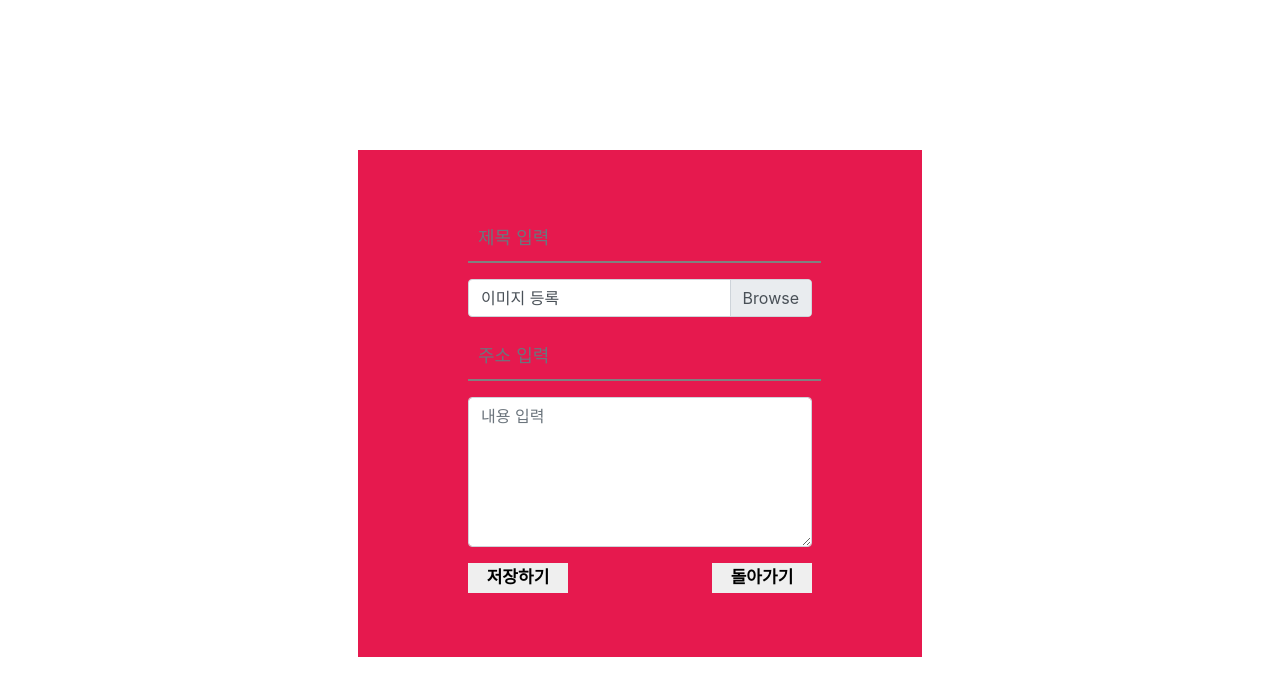
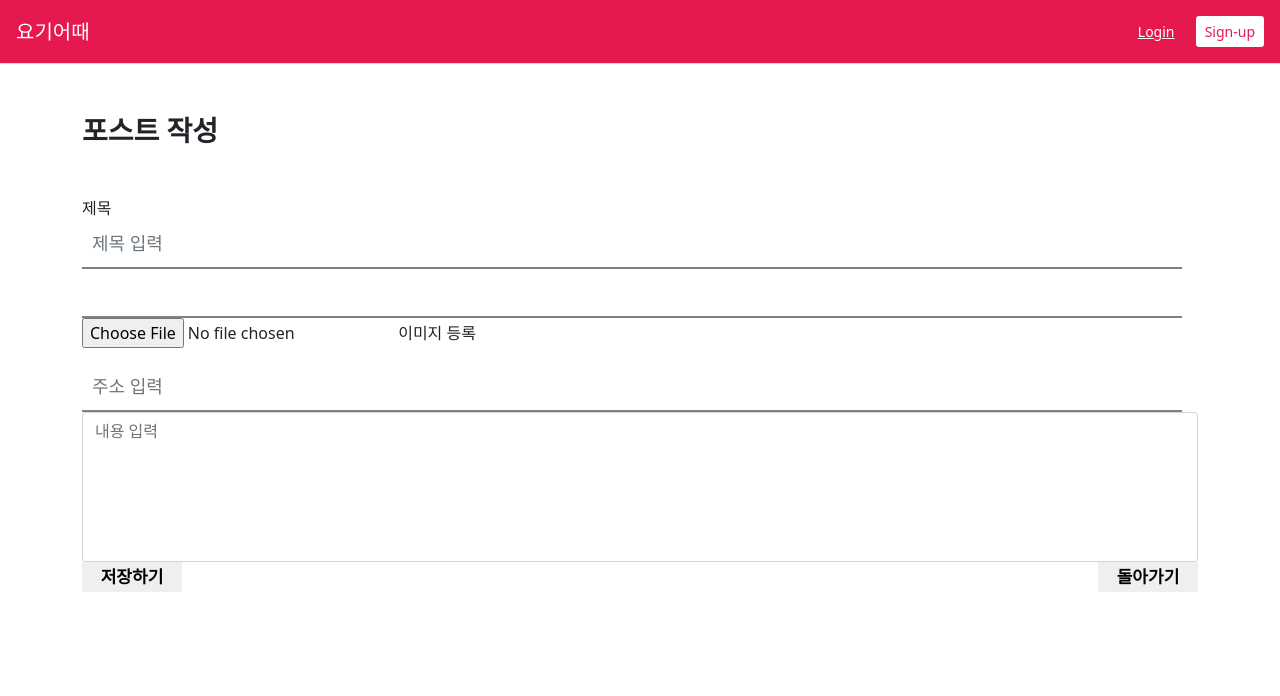
Before and after one commit to inno-1/yogi-eoddae, a Flask app: page /posting in a window 1280 px wide. Shown: the top 696 px of the page. Run offline with Flask 2, Linux system fonts and the light colour scheme; some libraries are stand-ins or nearby versions; some web fonts are replaced.

Commit message:
게시글 작성 페이지 수정중

```diff
--- a/app.py
+++ b/app.py
@@ -39,44 +39,24 @@ def token_request():
     except jwt.ExpiredSignatureError:
         cur_status = 2
     except jwt.exceptions.DecodeError:
-        curstatus = 3
+        cur_status = 3
 
     return cur_status, cur_id
 
 # [안웅기] HTML 페이지 렌더링
 @app.route('/')
 def home():
-
-    postList = list(db.posts.find({}, {"_id":False}))
-
     cur_status, cur_id = token_request()
 
     result = {'status': cur_status}
-    posts = load_posts()
+    post_list = load_posts()
 
-    if len(posts) > 0:
-        result['posts'] = posts
-        result['MAP_CLIENT_ID'] = MAP_CLIENT_ID
+    if len(post_list) > 0:
+        result['posts'] = post_list
 
-    headers = {
-        "X-NCP-APIGW-API-KEY-ID": MAP_CLIENT_ID,
-        "X-NCP-APIGW-API-KEY": MAP_CLIENT_SECRET_KEY
-    }
+    result['MAP_CLIENT_ID'] = MAP_CLIENT_ID
 
-    for post in posts:
-        r = requests.get(f"https://naveropenapi.apigw.ntruss.com/map-geocode/v2/geocode?query={post['location']}",
-                         headers=headers)
-        response = r.json()
-
-        if response["status"] == "OK":
-            if len(response["addresses"]) > 0:
-                x = float(response["addresses"][0]["x"])
-                y = float(response["addresses"][0]["y"])
-                post['point'] = {'x': x, 'y': y}
-            else:
-                print("좌표를 찾지 못했습니다")
-
-    return render_template('index.html', result=result, postList=postList)
+    return render_template('index.html', result=result)
 
 @app.route('/login')
 def login():
@@ -90,14 +70,14 @@ def register():
 
 @app.route('/posting')
 def posting():
-    return render_template('posting.html')
+    cur_status, cur_user_id = token_request()
+    result = {'status': cur_status}
+    return render_template('posting.html', result=result)
 
 @app.route('/detail/<post_id>')
 def detail(post_id):
     token_receive = request.cookies.get('mytoken')
     cur_status, cur_user_id = token_request()
-
-    postList = list(db.posts.find({}, {"_id": False}))
 
     result = {'status' : cur_status, 'user_id' : cur_user_id}
     review_list = list(db.reviews.find({'post_id' : int(post_id)}))
@@ -105,7 +85,11 @@ def detail(post_id):
         review['date'] = review['date'].strftime("%Y-%m-%d %H:%M")
         review['_id'] = str(review['_id'])
 
-    return render_template('detail.html', reviews=review_list, result=result, postList=postList)
+    post_list = load_posts()
+    if len(post_list) > 0:
+        result['posts'] = post_list
+
+    return render_template('detail.html', reviews=review_list, result=result)
 
 # [안웅기] 로그인을 위한 API
 
@@ -306,8 +290,23 @@ def save_posting():
         'file': 'https://yogi-eoddae-bucket.s3.ap-northeast-2.amazonaws.com/' + filename,
         'view': 0,
         'recommand': 0
+    }
 
+    # [양명규] 입력한 주소를 x,y 좌표로 변환
+    headers = {
+        "X-NCP-APIGW-API-KEY-ID": MAP_CLIENT_ID,
+        "X-NCP-APIGW-API-KEY": MAP_CLIENT_SECRET_KEY
     }
+
+    r = requests.get(f"https://naveropenapi.apigw.ntruss.com/map-geocode/v2/geocode?query={location_receive}", headers=headers)
+    response = r.json()
+
+    if response["status"] == "OK":
+        if len(response["addresses"]) > 0:
+            x = float(response["addresses"][0]["x"])
+            y = float(response["addresses"][0]["y"])
+            doc['point'] = {'x': x, 'y': y}
+
     db.posts.insert_one(doc)
     return jsonify({'msg': '저장 완료!'})
 
--- /dev/null
+++ b/static/js/posting.js
@@ -0,0 +1,26 @@
+function posting() {
+    let title = $('#title').val()
+    let content = $('#content').val()
+    let location = $('#location').val()
+
+    let file = $('#file')[0].files[0]
+    let form_data = new FormData()
+
+    form_data.append("file_give", file)
+    form_data.append("title_give", title)
+    form_data.append("content_give", content)
+    form_data.append("location_give", location)
+
+    $.ajax({
+        type: "POST",
+        url: "/api/post",
+        data: form_data,
+        cache: false,
+        contentType: false,
+        processData: false,
+        success: function (response) {
+            alert(response["msg"])
+            window.location.href = '/'
+        }
+    })
+}
--- a/templates/map.html
+++ b/templates/map.html
@@ -11,6 +11,7 @@
 <script type="text/javascript">
     $(document).ready(function () {
 
+        // 초기 지도 위치 동작구 가운데 쯤인 상도역 좌표로 지정
         let map = new naver.maps.Map('map', {
             center: new naver.maps.LatLng(37.503072, 126.947753),
             zoom: 13,
--- a/templates/posting.html
+++ b/templates/posting.html
@@ -1,50 +1,35 @@
 <!doctype html>
-<html lang="en">
+<html lang="ko">
 
 <head>
     <!-- Required meta tags -->
     <meta charset="utf-8">
+    <meta http-equiv="X-UA-Compatible" content="IE=edge">
     <meta name="viewport" content="width=device-width, initial-scale=1, shrink-to-fit=no">
-    <!-- Bootstrap CSS -->
-    <link rel="stylesheet" href="https://maxcdn.bootstrapcdn.com/bootstrap/4.0.0/css/bootstrap.min.css"
-          integrity="sha384-Gn5384xqQ1aoWXA+058RXPxPg6fy4IWvTNh0E263XmFcJlSAwiGgFAW/dAiS6JXm" crossorigin="anonymous">
-    <!-- Optional JavaScript -->
-    <!-- jQuery first, then Popper.js, then Bootstrap JS -->
+
+    <link href='{{ url_for("static", filename="css/reset.css") }}' rel="stylesheet">
+    <link href='{{ url_for("static", filename="css/common.css") }}' rel="stylesheet">
+
+    <link href="https://cdn.jsdelivr.net/npm/bootstrap@5.0.2/dist/css/bootstrap.min.css" rel="stylesheet"
+          integrity="sha384-EVSTQN3/azprG1Anm3QDgpJLIm9Nao0Yz1ztcQTwFspd3yD65VohhpuuCOmLASjC" crossorigin="anonymous">
+    <script src="https://cdn.jsdelivr.net/npm/bootstrap@5.0.2/dist/js/bootstrap.bundle.min.js"
+            integrity="sha384-MrcW6ZMFYlzcLA8Nl+NtUVF0sA7MsXsP1UyJoMp4YLEuNSfAP+JcXn/tWtIaxVXM"
+            crossorigin="anonymous"></script>
     <script src="https://ajax.googleapis.com/ajax/libs/jquery/3.5.1/jquery.min.js"></script>
-    <script src="https://cdnjs.cloudflare.com/ajax/libs/popper.js/1.12.9/umd/popper.min.js"
-            integrity="sha384-ApNbgh9B+Y1QKtv3Rn7W3mgPxhU9K/ScQsAP7hUibX39j7fakFPskvXusvfa0b4Q"
-            crossorigin="anonymous"></script>
-    <script src="https://maxcdn.bootstrapcdn.com/bootstrap/4.0.0/js/bootstrap.min.js"
-            integrity="sha384-JZR6Spejh4U02d8jOt6vLEHfe/JQGiRRSQQxSfFWpi1MquVdAyjUar5+76PVCmYl"
-            crossorigin="anonymous"></script>
-
+    <script src="https://cdn.jsdelivr.net/npm/bs-custom-file-input/dist/bs-custom-file-input.js"></script>
     <link href="https://fonts.googleapis.com/css2?family=Poor+Story&display=swap" rel="stylesheet">
 
     <title>포스팅 쓰기</title>
 
-    <script src="https://cdn.jsdelivr.net/npm/bs-custom-file-input/dist/bs-custom-file-input.js"></script>
+    <link href='{{ url_for("static", filename="css/header.css") }}' rel="stylesheet">
+    <script type="text/javascript" src='{{ url_for("static", filename="js/header.js") }}'></script>
+    <script type="text/javascript" src='{{ url_for("static", filename="js/posting.js") }}'></script>
+
     <style>
-
-
-        .writewrap {
-            display: flex;
-            justify-content: center;
-            align-items: center;
-            flex-direction: column;
-        }
-
-        .jumbotron {
-            background-color: rgb(230, 25, 78);
-        }
-
-        .jumbotron-fluid {
-            padding-right: 110px;
-            padding-left: 110px;
-        }
-
-        .container > h3 {
-            margin-top: 10px;
-            margin-bottom: 10px;
+        .title {
+            font-size: 28px;
+            line-height: 36px;
+            font-weight: 700;
         }
 
         textarea.form-control {
@@ -87,51 +72,25 @@
         .custom-file {
         }
     </style>
-    <script>
-        function posting() {
-            let title = $('#title').val()
-            let content = $('#content').val()
-            let location = $('#location').val()
-
-            let file = $('#file')[0].files[0]
-            let form_data = new FormData()
-
-            form_data.append("file_give", file)
-            form_data.append("title_give", title)
-            form_data.append("content_give", content)
-            form_data.append("location_give", location)
-
-            $.ajax({
-                type: "POST",
-                url: "/api/post",
-                data: form_data,
-                cache: false,
-                contentType: false,
-                processData: false,
-                success: function (response) {
-                    alert(response["msg"])
-                    window.location.href = '/'
-                }
-            })
-        }
-    </script>
 
 </head>
 
 <body>
 
+{% include 'header.html' %}
 
-<div class="writewrap">
-    <div style="height:150px;"></div>
-    <div class="wrap" style=" max-width: 900px; margin: auto;">
-        <div class="jumbotron jumbotron-fluid">
-
+    <div class="container py-5">
+        <h1 class="mb-5 title">
+            포스트 작성
+        </h1>
         <div class="posting-box">
             <div class="form-group">
+                <label for="title">제목</label>
                 <input type="text" class="form-control" id="title" placeholder="제목 입력">
             </div>
             <div class="custom-file" style="margin-bottom: 15px;">
-                    <input type="file" class="custom-file-input" id="file">
+                <input type="text" class="custom-file-input" id="file-text">
+                <input type="file" id="file">
                 <label class="custom-file-label" for="file">이미지 등록</label>
             </div>
             <div class="form-group">
@@ -152,8 +111,6 @@
             </div>
         </div>
     </div>
-    </div>
-</div>
 
 
 </body>
```
Also changed, not shown: static/js/map.js (deleted, +0 -29 lines), templates/detail.html (+13 -13 lines), templates/index.html (+4 -4 lines). Lines whose indentation alone changed are shown as unchanged.
